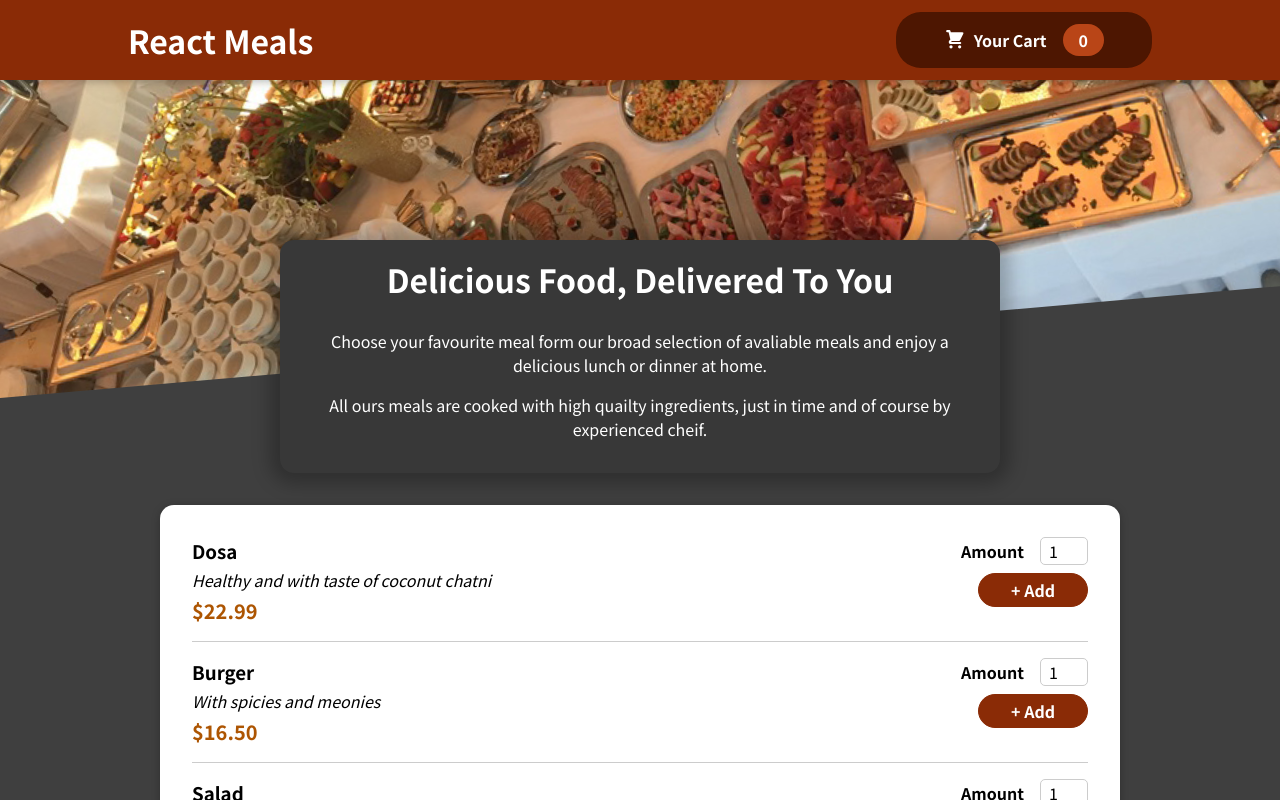
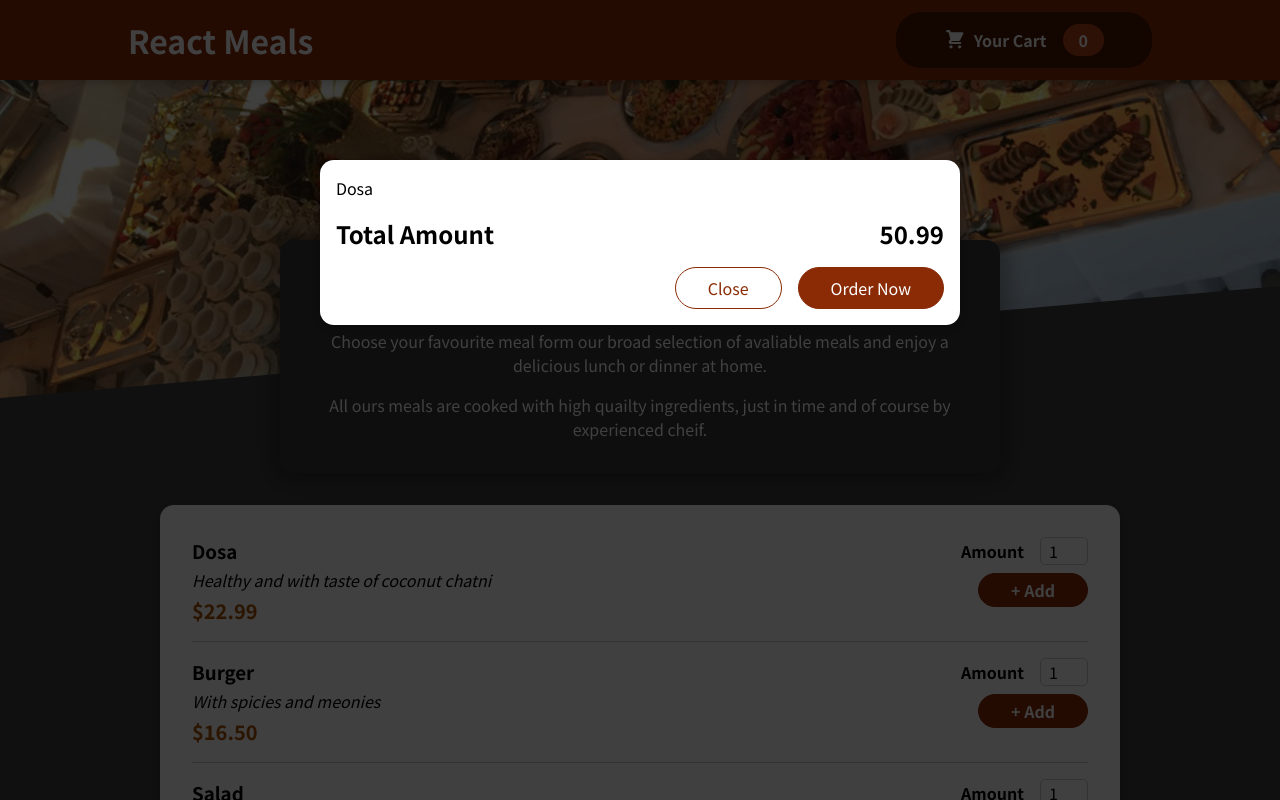
Before and after one commit to kharerishabh/Resturant-Project-Module---4, a React (Create React App) app: page / in a window 1280 px wide. Shown: the top 800 px of the page. Built offline with nearby package versions, Linux system fonts and the light colour scheme.

Commit message:
Resturant Project Task - 5

```diff
--- a/public/index.html
+++ b/public/index.html
@@ -28,6 +28,7 @@
   </head>
   <body>
     <noscript>You need to enable JavaScript to run this app.</noscript>
+    <div id="overlays"></div>
     <div id="root"></div>
     <!--
       This HTML file is a template.
--- a/src/App.js
+++ b/src/App.js
@@ -1,10 +1,12 @@
 import React from "react";
+import Cart from "./components/Cart/Cart";
 import Header from "./components/Layouts/Header";
 import Meals from "./components/Meals/Meals";
 
 const  App = () =>{
   return (
     <React.Fragment>
+      <Cart/>
       <Header/>
       <main>
       <Meals/>
--- /dev/null
+++ b/src/components/Cart/Cart.js
@@ -0,0 +1,29 @@
+import React from "react";
+import Modal from "../UI/Modal";
+import classes from './Cart.module.css'
+
+const Cart = (props) => {
+  const cartItems = (
+    <ul className={classes['cart-items']}>
+      {[{ id: "c1", name: "Dosa", amount: 2, price: 100 }].map((item) => (
+        <li>{item.name}</li>
+      ))}
+    </ul>
+  );
+
+  return (
+    <Modal>
+      {cartItems}
+      <div className={classes.total}>
+        <span>Total Amount</span>
+        <span>50.99</span>
+      </div>
+      <div className={classes.actions}>
+        <button className={classes['button--alt']}>Close</button>
+        <button className={classes.button}>Order Now</button>
+      </div>
+    </Modal>
+  );
+};
+
+export default Cart;
--- /dev/null
+++ b/src/components/Cart/Cart.module.css
@@ -0,0 +1,46 @@
+.cart-items {
+  list-style: none;
+  margin: 0;
+  padding: 0;
+  max-height: 20rem;
+  overflow: auto;
+}
+
+.total {
+  display: flex;
+  justify-content: space-between;
+  align-items: center;
+  font-weight: bold;
+  font-size: 1.5rem;
+  margin: 1rem 0;
+}
+
+.actions {
+  text-align: right;
+}
+
+.actions button {
+  font: inherit;
+  cursor: pointer;
+  background-color: transparent;
+  border: 1px solid #8a2b06;
+  padding: 0.5rem 2rem;
+  border-radius: 25px;
+  margin-left: 1rem;
+}
+
+.actions button:hover,
+.actions button:active {
+  background-color: #5a1a01;
+  border-color: #5a1a01;
+  color: white;
+}
+
+.actions .button--alt {
+  color: #8a2b06;
+}
+
+.actions .button {
+  background-color: #8a2b06;
+  color: white;
+}
--- /dev/null
+++ b/src/components/UI/Modal.js
@@ -0,0 +1,24 @@
+import {Fragment} from "react";
+import ReactDom from "react-dom";
+
+import classes from './Modal.module.css';
+
+const Backdrop = (props) =>{
+    return (<div className={classes.backdrop}/>)
+}
+
+const ModalOverlay = (props) =>{
+    return (<div className={classes.modal}>
+        <div className={classes.content}>{props.children}</div>
+    </div>)
+}
+
+const portalElement = document.getElementById('overlays');
+
+const Modal = (props) =>{
+ return (<Fragment>
+    {ReactDom.createPortal(<Backdrop/>, portalElement)}
+    {ReactDom.createPortal(<ModalOverlay>{props.children}</ModalOverlay>, portalElement)}
+ </Fragment>)
+}
+export default Modal;
--- /dev/null
+++ b/src/components/UI/Modal.module.css
@@ -0,0 +1,40 @@
+.backdrop {
+  position: fixed;
+  top: 0;
+  left: 0;
+  width: 100%;
+  height: 100vh;
+  z-index: 20;
+  background-color: rgba(0, 0, 0, 0.75);
+}
+
+.modal {
+  position: fixed;
+  top: 20vh;
+  left: 5%;
+  width: 90%;
+  background-color: white;
+  padding: 1rem;
+  border-radius: 14px;
+  box-shadow: 0 2px 8px rgba(0, 0, 0, 0.25);
+  z-index: 30;
+  animation: slide-down 300ms ease-out forwards;
+}
+
+@media (min-width: 768px) {
+  .modal {
+    width: 40rem;
+    left: calc(50% - 20rem);
+  }
+}
+
+@keyframes slide-down {
+  from {
+    opacity: 0;
+    transform: translateY(-3rem);
+  }
+  to {
+    opacity: 1;
+    transform: translateY(0);
+  }
+}
```
